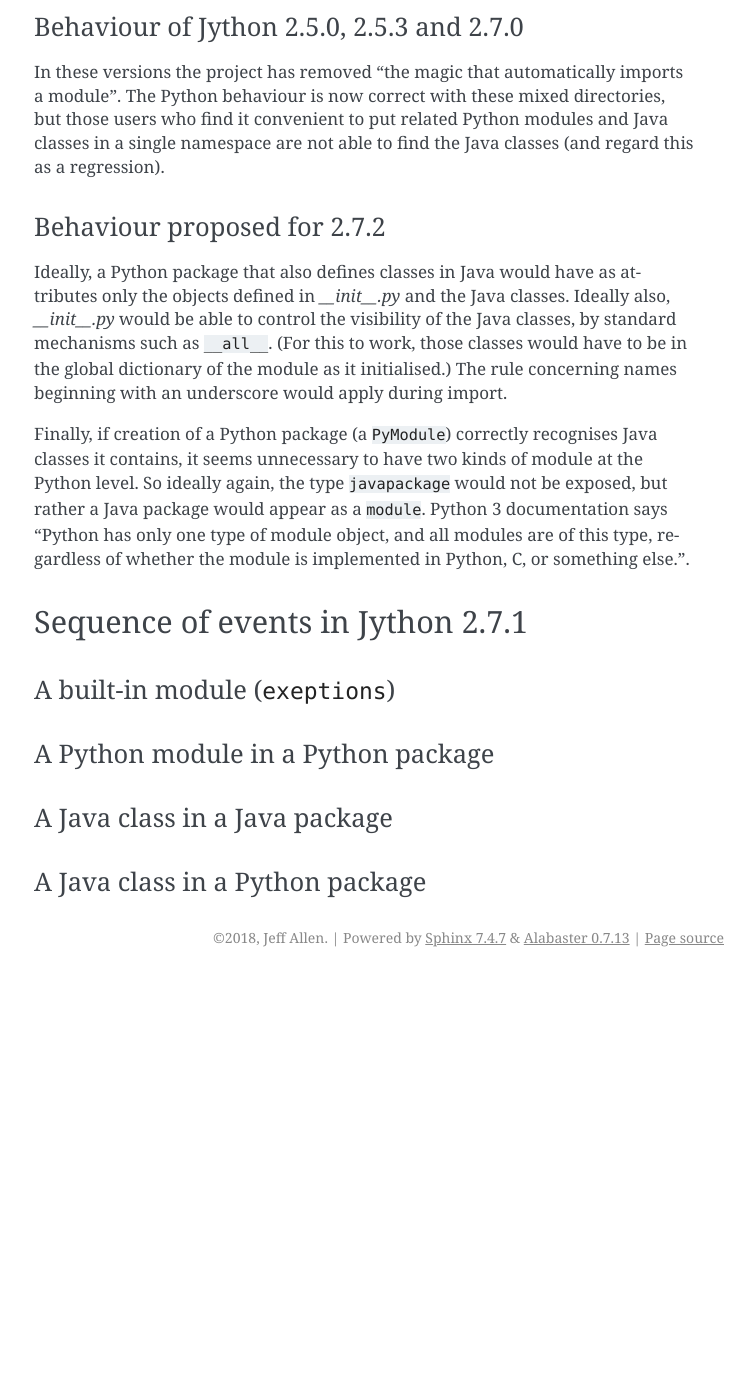
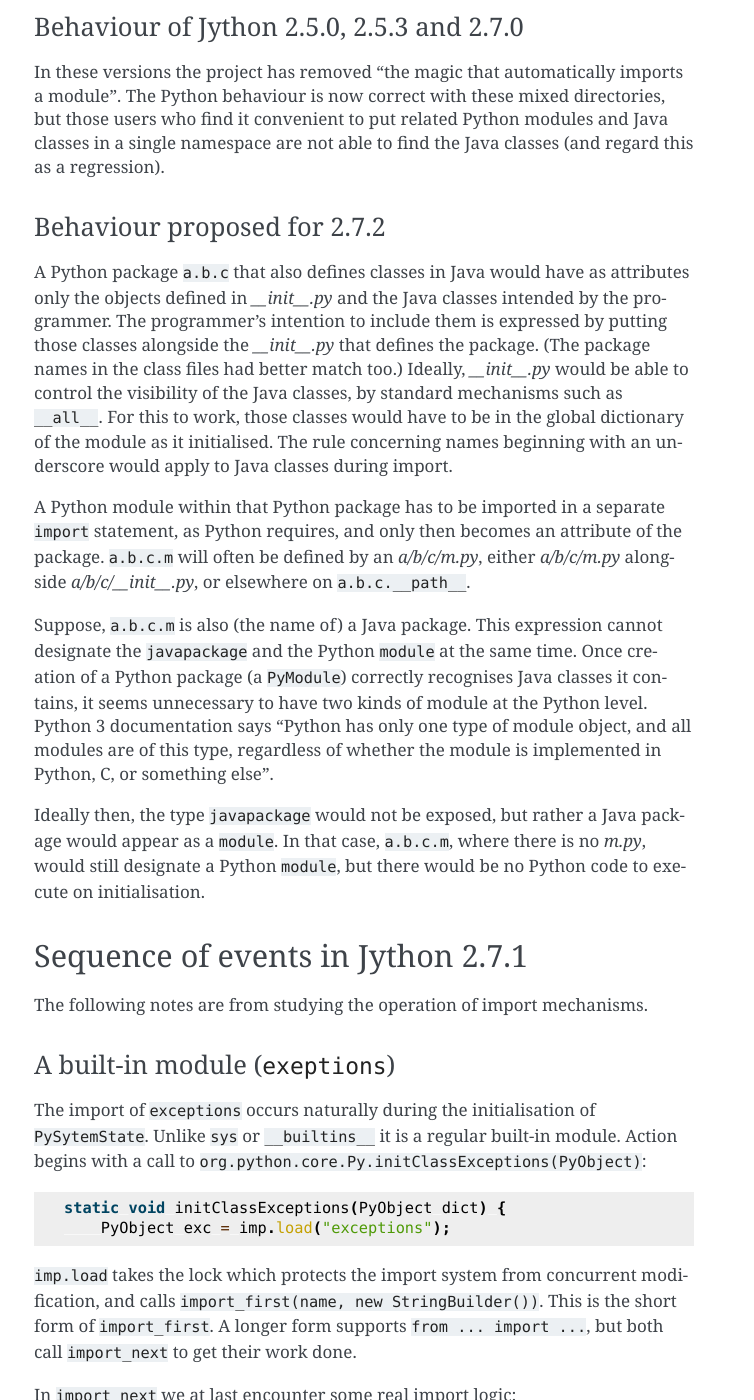
Before and after one commit to jeff5/inside-jython, a Sphinx documentation site: the page built from source/import.rst, in a window 1280 px wide and 1400 px high, scrolled down 2322 px. Shown: the whole window, without its empty margins (386-1140 px from the left). Built offline with Sphinx 7.4.7, drawn with Linux system fonts in a browser that asks for light colours; before the commit the page ends 3299 px from its top, so only the background shows below that; some of the changed text lies outside the part shown.

Commit message:
Section on import of a built-in.
Also some tweaks to possible expectations for 2.7.2.

```diff
--- a/source/import.rst
+++ b/source/import.rst
@@ -143,39 +143,122 @@
 Behaviour proposed for 2.7.2
 ============================
 
+A Python package ``a.b.c`` that also defines classes in Java
+would have as attributes only the objects defined in `__init__.py`
+and the Java classes intended by the programmer.
+The programmer's intention to include them is expressed by putting those classes
+alongside the `__init__.py` that defines the package.
+(The package names in the class files had better match too.)
 Ideally,
-a Python package that also defines classes in Java would have as attributes
-only the objects defined in `__init__.py`
-and the Java classes.
-Ideally also,
 `__init__.py` would be able to control the visibility of the Java classes,
 by standard mechanisms such as ``__all__``.
-(For this to work,
-those classes would have to be in the global dictionary of the module as it initialised.)
-The rule concerning names beginning with an underscore would apply during import.
+For this to work,
+those classes would have to be in the global dictionary of the module as it initialised.
+The rule concerning names beginning with an underscore would apply to Java classes during import.
 
-Finally,
-if creation of a Python package (a ``PyModule``) correctly recognises Java classes it contains,
+A Python module within that Python package has to be imported in a separate ``import`` statement,
+as Python requires,
+and only then becomes an attribute of the package.
+``a.b.c.m`` will often be defined by an `a/b/c/m.py`,
+either `a/b/c/m.py` alongside `a/b/c/__init__.py`,
+or elsewhere on ``a.b.c.__path__``.
+
+Suppose, ``a.b.c.m`` is also (the name of) a Java package.
+This expression cannot designate the ``javapackage`` and the Python ``module`` at the same time.
+Once creation of a Python package (a ``PyModule``) correctly recognises Java classes it contains,
 it seems unnecessary to have two kinds of module at the Python level.
-So ideally again,
-the type ``javapackage`` would not be exposed,
-but rather a Java package would appear as a ``module``.
 Python 3 documentation says
 "Python has only one type of module object,
 and all modules are of this type,
-regardless of whether the module is implemented in Python, C, or something else.".
+regardless of whether the module is implemented in Python, C, or something else".
+
+Ideally then,
+the type ``javapackage`` would not be exposed,
+but rather a Java package would appear as a ``module``.
+In that case, ``a.b.c.m``, where there is no `m.py`,
+would still designate a Python ``module``,
+but there would be no Python code to execute on initialisation.
+
 
 
 Sequence of events in Jython 2.7.1
 **********************************
 
+The following notes are from studying the operation of import mechanisms.
 
 A built-in module (``exeptions``)
 =================================
 
+The import of ``exceptions`` occurs naturally during the initialisation of ``PySytemState``.
+Unlike ``sys`` or ``__builtins__`` it is a regular built-in module.
+Action begins with a call to ``org.python.core.Py.initClassExceptions(PyObject)``:
+
+.. code-block:: java
+
+       static void initClassExceptions(PyObject dict) {
+           PyObject exc = imp.load("exceptions");
+
+``imp.load`` takes the lock which protects the import system from concurrent modification,
+and calls ``import_first(name, new StringBuilder())``.
+This is the short form of ``import_first``.
+A longer form supports ``from ... import ...``,
+but both call ``import_next`` to get their work done.
+
+In ``import_next`` we at last encounter some real import logic:
+
+#. Check for the module (by its fully-qualified name) in ``sys.modules``.
+#. Try to load the module via ``find_module``
+   or find it as an attribute of a parent module via its ``impAttr`` method.
+#. Try to load the module as a Java package.
+
+The first that succeeds here gives us our result
+(so if ``exceptions`` had already been imported into the Python interpreter,
+we would stop at the first).
+In our case, ``exceptions`` has no parent, and ``find_module`` will succeed.
+
+``find_module`` also contains some important logic:
+
+#. Offer the fully qualified name to each importer on ``sys.meta_path``.
+#. Attempt to load the module as a built-in (a Java class).
+#. Look along ``sys.path`` for a definition of the module.
+
+``exceptions`` is a built-in module,
+so the second option will find it for us using ``loadBuiltin``.
+
+This is fairly straightforward,
+since initialisation in ``Setup`` has already created a map ``PySystemState.builtins``,
+from the fully-qualified name of each built-in module
+to a class name for its implementation.
+``exceptions`` is a key in that map, of course,
+for ``"org.python.core.exceptions"``.
+
+``loadBuiltin``  has only to load and initialise that Java class,
+via ``Py.findClassEx``.
+This is not quite aa simple as it looks,
+since ``Py.findClassEx`` has a choice of class loaders.
+The normal choice seems to be to load via ``org.python.core.SyspathJavaLoader``.
+
+The last step is to register that class
+(since it is a ``PyObject``)
+as a Python type through a call to ``PyType.fromClass(c)``.
+This type object is what we ultimately return from ``imp.load``.
+
+On the way out ``import_next`` is responsible for posting this in ``sys.modules``,
+against the key ``"exceptions"``::
+
+   >>> import sys
+   >>> sys.modules["exceptions"]
+   <type 'exceptions'>
+
+This is slightly at variance with CPython
+where it shows as ``<module 'exceptions' (built-in)>`` and is definitely of type ``module``.
+
 
 A Python module in a Python package
 ===================================
+
+
+
 
 
 A Java class in a Java package
```
Also changed, not shown: other parts of source/import.rst (+2 -2 lines).
